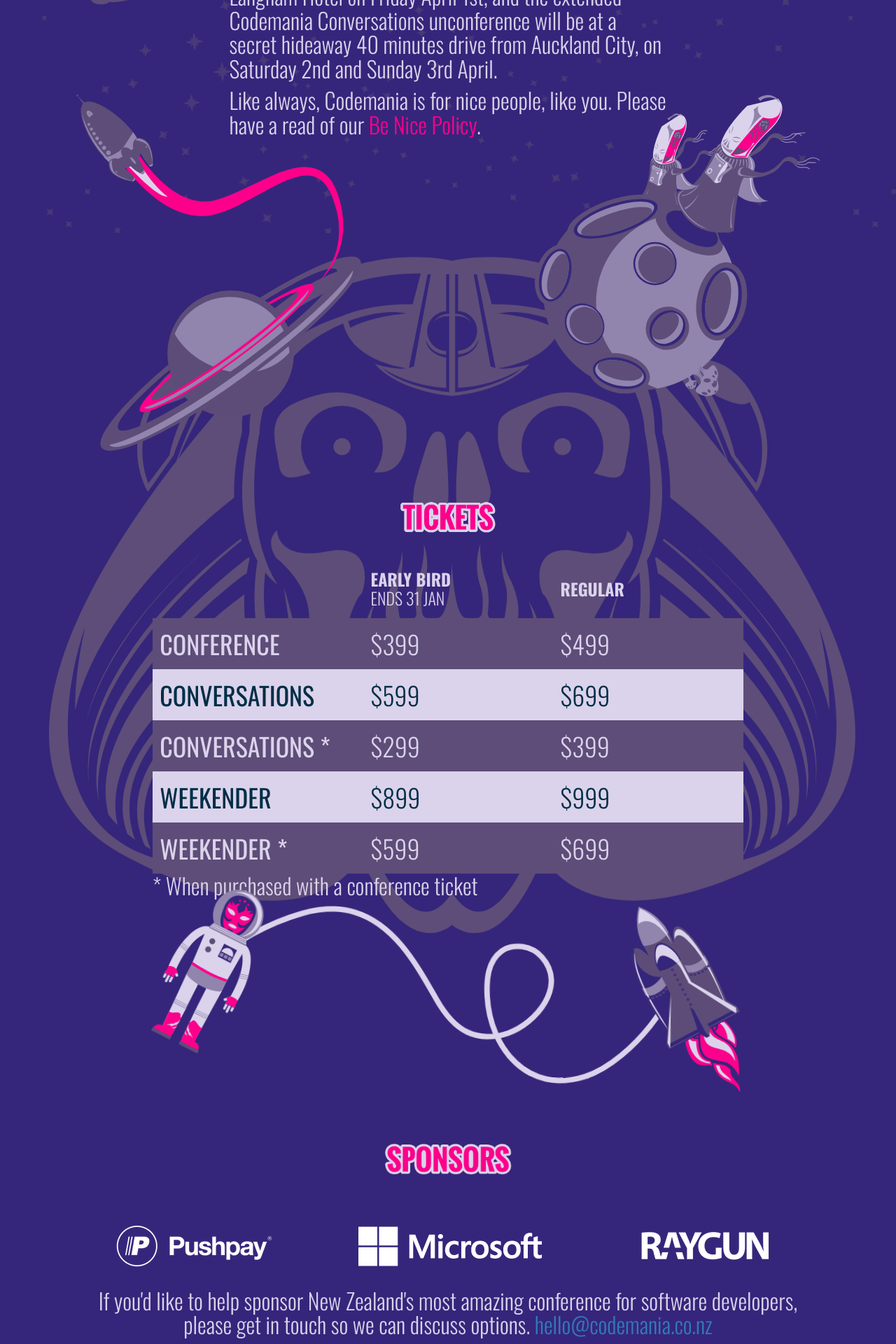
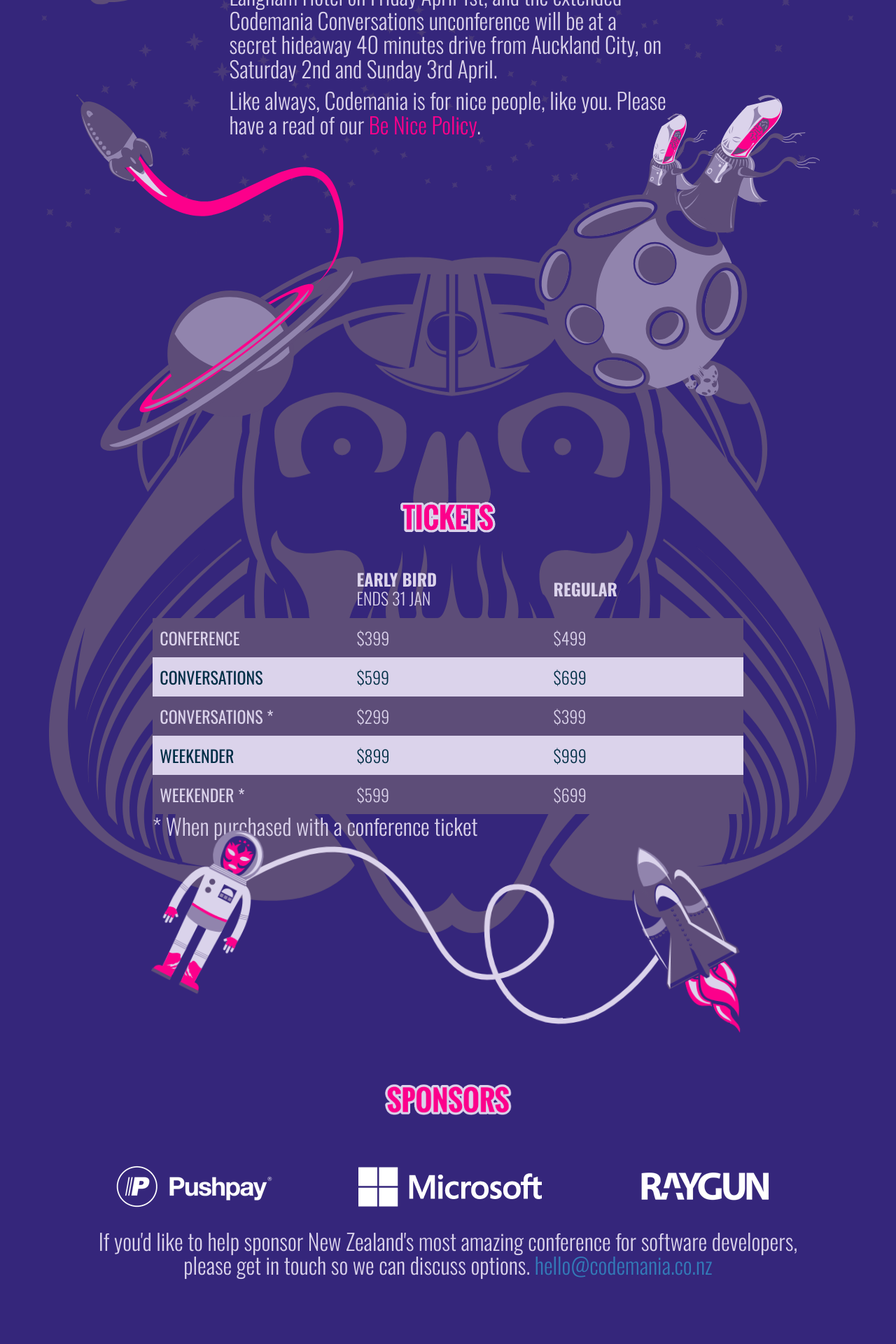
Before and after one commit to mightymuke/codemania.github.io, a Jekyll site: the page built from index.md, in a window 1280 px wide. Shown: the part 2067-3987 px from the top of the page at 70% size. Built offline with Jekyll 4.4.1, drawn with Linux system fonts in a browser that asks for light colours; nearby versions of some CDN libraries; some web fonts are replaced.

Commit message:
Fix sponsor layout on smaller screens, and revert tbody font

```diff
--- a/index.md
+++ b/index.md
@@ -218,22 +218,22 @@
     </div>
     <div class="row sponsor-row">
       <div class="col-sm-10 col-sm-offset-1 col-xs-12">
-      <div class="row">
-      <div class="col-sm-4 col-xs-12 cm-sponsor-box">
-        <a href="http://pushpay.com">
-          <img src="/images/sponsors/logo_pushpay.png" />
-        </a>
-      </div>
-      <div class="col-sm-4 col-xs-12 cm-sponsor-box">
-        <a href="http://www.microsoft.co.nz">
-          <img src="/images/sponsors/logo_microsoft.png" />
-        </a>
-      </div>
-      <div class="col-sm-4 col-xs-12 cm-sponsor-box">
-        <img src="/images/sponsors/logo_raygun.png" />
-      </div>
-      </div>
-      <div class="clearfix"></div>
+        <div class="row">
+          <div class="col-md-4 col-sm-6 col-xs-12 cm-sponsor-box">
+            <a href="http://pushpay.com">
+              <img src="/images/sponsors/logo_pushpay.png" />
+            </a>
+          </div>
+          <div class="col-md-4 col-sm-6 col-xs-12 cm-sponsor-box">
+            <a href="http://www.microsoft.co.nz">
+              <img src="/images/sponsors/logo_microsoft.png" />
+            </a>
+          </div>
+          <div class="col-md-4 col-sm-6 col-xs-12 cm-sponsor-box">
+            <img src="/images/sponsors/logo_raygun.png" />
+          </div>
+        </div>
+        <div class="clearfix"></div>
       </div>
     </div>
     <div class="row">
--- a/stylesheets/layout.less
+++ b/stylesheets/layout.less
@@ -12,7 +12,7 @@
 
 .basic-content-page {
     background: @background2016 url('/images/2016/stars_background.svg') 0 0 repeat;
-    margin-top: 30px;
+    margin-top: 70px;
     margin-bottom: 40px;
 }
 
--- a/stylesheets/styles.css
+++ b/stylesheets/styles.css
@@ -172,7 +172,7 @@
 }
 .basic-content-page {
   background: #35267B url('/images/2016/stars_background.svg') 0 0 repeat;
-  margin-top: 30px;
+  margin-top: 70px;
   margin-bottom: 40px;
 }
 .navbar-default {
@@ -568,13 +568,6 @@
 .breathingSpace {
   margin-top: 45px;
 }
-#codemania-anti-harassment-policy {
-  margin-top: 70px;
-  text-align: center;
-}
-tbody {
-  font-size: 1.5em;
-}
 @media screen and (max-width: 48em) {
   #menu a {
     padding: 0;
```
Also changed, not shown: stylesheets/benice.less (deleted, +0 -8 lines).
